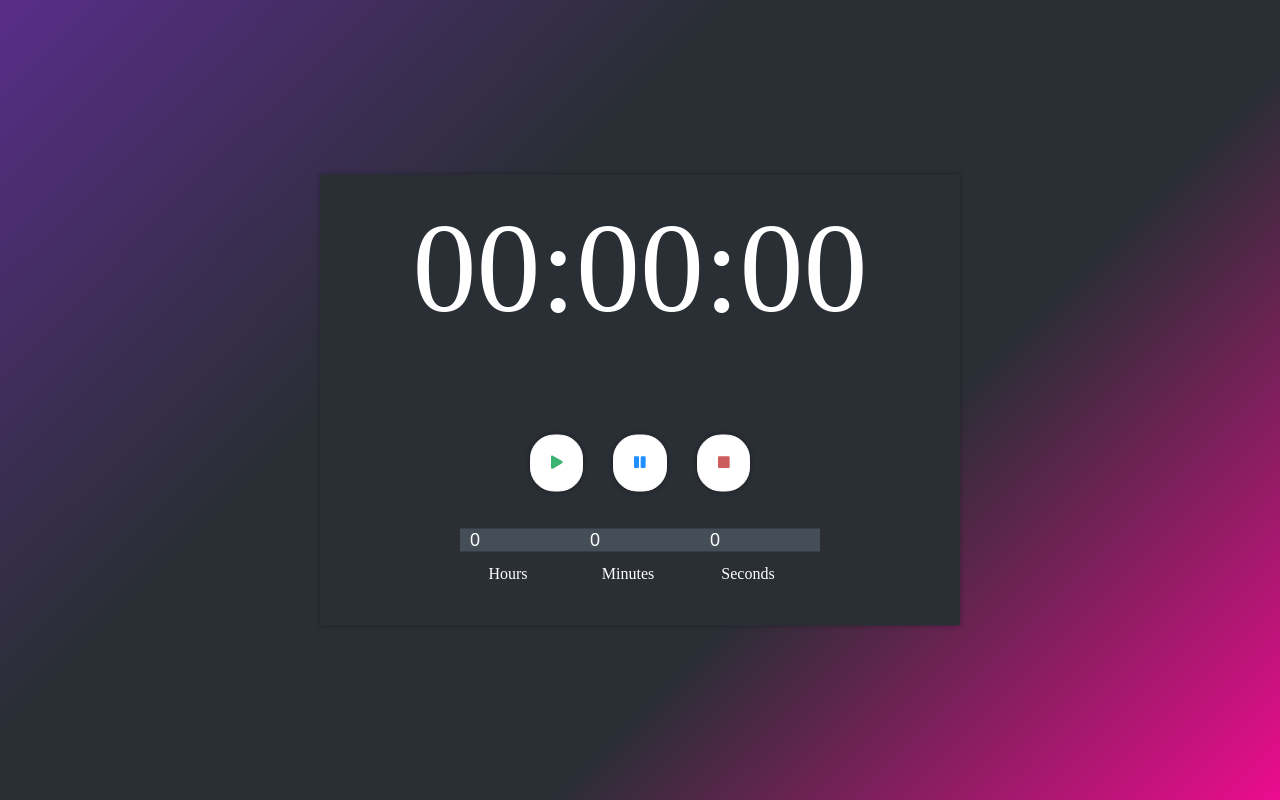
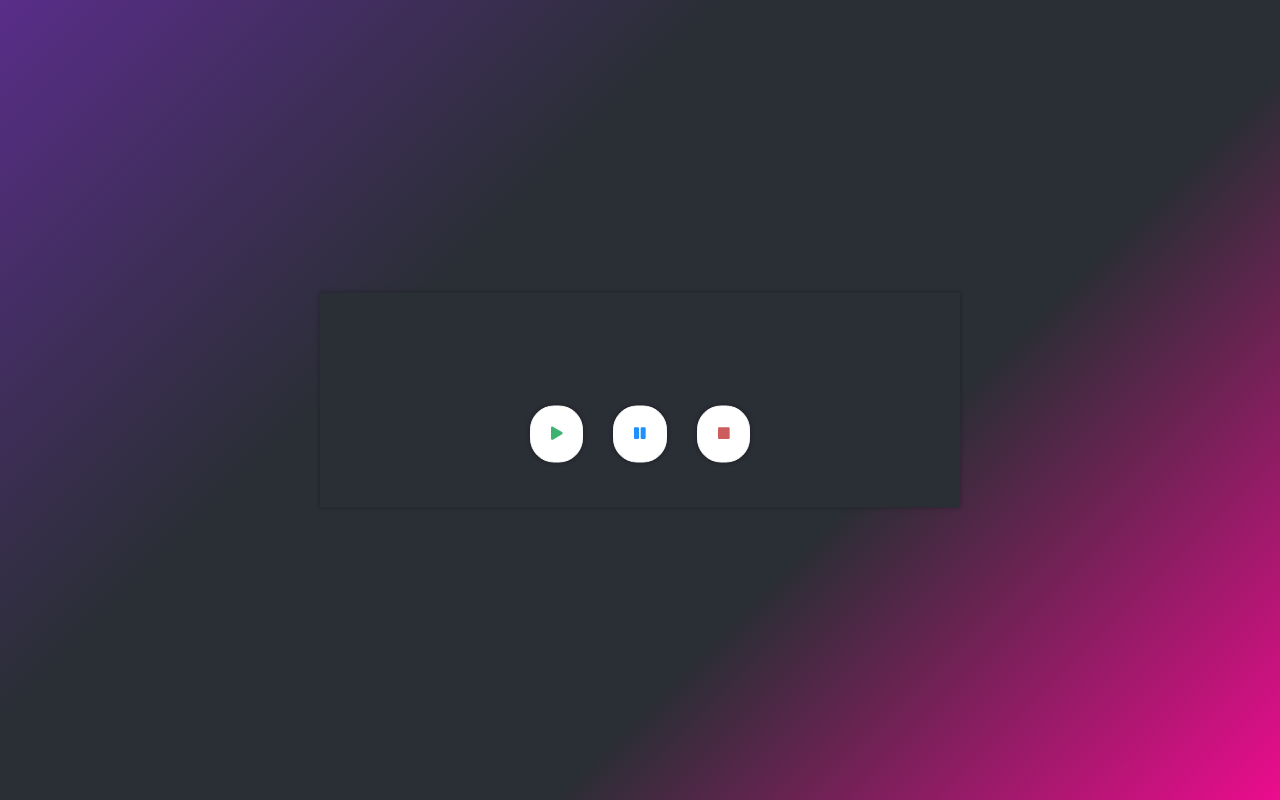
Before and after one commit to Everduin94/countdown-rxjs, an Angular app: page / in a window 1280 px wide. Built offline with nearby package versions, Linux system fonts and the light colour scheme.

Commit message:
removed snippets

```diff
--- a/src/app/components/countdown/countdown.component.html
+++ b/src/app/components/countdown/countdown.component.html
@@ -1,8 +1,5 @@
 <!-- 4.2 -->
-<ng-container *ngIf="intervalObs$ | async as clock; else default">
-  {{clock | timeFormat}}
-</ng-container>
-<ng-template #default>00:00:00</ng-template>
+
 <!-- 4.2 -->
 
 <div style="padding: 10px;">
--- a/src/app/components/countdown/countdown.component.ts
+++ b/src/app/components/countdown/countdown.component.ts
@@ -34,20 +34,7 @@ export class CountdownComponent implements OnInit, AfterViewInit {
 
   ngAfterViewInit(): void {
     // 3.1
-    const start$ = fromEvent(this.startBtn.nativeElement, 'click').pipe(mapTo(true));
-    const pause$ = fromEvent(this.pauseBtn.nativeElement, 'click').pipe(mapTo(false));
-    const reset$ = fromEvent(this.resetBtn.nativeElement, 'click').pipe(mapTo(null));
-    const stateChange$ = this.d.obs$.pipe(mapTo(null));
-    this.intervalObs$ = merge(start$, pause$, reset$, stateChange$).pipe(
-      switchMap(isCounting => {
-        if (isCounting === null) return of(null);
-        return isCounting ? interval(1000) : of();
-      }),
-      scan((accumulatedValue, currentValue) => {
-        if (currentValue === null || !accumulatedValue) return this.d.getTotalSeconds();
-        return --accumulatedValue;
-      })
-    );
-  // End 3.1
+
+    // End 3.1
   }
 }
--- a/src/app/components/time-input/time-input.component.html
+++ b/src/app/components/time-input/time-input.component.html
@@ -1,20 +1,3 @@
 <!-- 2.1 -->
-<label>
-  Hours
-  <input #hours type="number" min="0" max="59" placeholder="hours"
-  [value]="d.getHours()"
-  (change)="d.updateState(hours.value, 'hours')"/>
-</label>
-<label>
-  Minutes
-  <input #minutes type="number" min="0" max="59" placeholder="minutes"
-  [value]="d.getMinutes()"
-  (change)="d.updateState(minutes.value, 'minutes')"/>
-</label>
-<label>
-  Seconds
-  <input #seconds type="number" min="0" max="59" placeholder="seconds"
-  [value]="d.getSeconds()"
-  (change)="d.updateState(seconds.value, 'seconds')"/>
-</label>
+
 <!-- End 2.1 -->
--- a/src/app/directives/input-to-countdown.directive.ts
+++ b/src/app/directives/input-to-countdown.directive.ts
@@ -7,53 +7,35 @@ import {BehaviorSubject} from 'rxjs';
 export class InputToCountdownDirective {
 
   // 1.1
-  private state = new BehaviorSubject({
-    seconds: 0,
-    minutes: 0,
-    hours: 0,
-    totalTime: 0
-  });
-  public obs$ = this.state.asObservable();
+
   // End 1.1
 
   // 1.2
-  updateState(value, command) {
-    let valToNumber = parseInt(value);
-    if (valToNumber < 0) valToNumber = 0;
-    let update = this.state.value;
-    if (command === 'seconds') update.seconds = valToNumber;
-    if (command === 'minutes') update.minutes = valToNumber;
-    if (command === 'hours') update.hours = valToNumber;
-    update.totalTime = this.calculateSeconds(update);
-    this.state.next(update);
-  }
+
   // End 1.2
 
   // 1.3
-  calculateSeconds(update) {
-    let totalTime = update.seconds
-    totalTime += update.minutes * 60;
-    totalTime += (update.hours * 60) * 60;
-    return totalTime;
-  }
+
   // End 1.3
+  // Note, I've replaced this.state.value... below with this['state']
+  // The functionality is the same, this['state'] avoids compile time errors.
 
   constructor() {}
 
   getSeconds() {
-    return this.state.value.seconds;
+     return this['state'].value.seconds;
   }
 
   getMinutes() {
-    return this.state.value.minutes;
+    return this['state'].value.minutes;
   }
 
   getHours() {
-    return this.state.value.hours;
+    return this['state'].value.hours;
   }
 
   getTotalSeconds() {
-    return this.state.value.totalTime;
+    return this['state'].value.totalTime;
   }
 
 }
--- a/src/app/pipes/time-format.pipe.ts
+++ b/src/app/pipes/time-format.pipe.ts
@@ -11,10 +11,7 @@ export class TimeFormatPipe implements PipeTransform {
    */
   transform(value: any, args?: any): any {
     // 4.1
-    const hours = Math.floor((value / 60) / 60);
-    const minutes = Math.floor(value / 60) % 60;
-    const seconds = value % 60;
-    return `${this.padding(hours)}${hours}:${this.padding(minutes)}${minutes}:${this.padding(seconds)}${seconds}`;
+
     // END 4.1
   }
 
```
